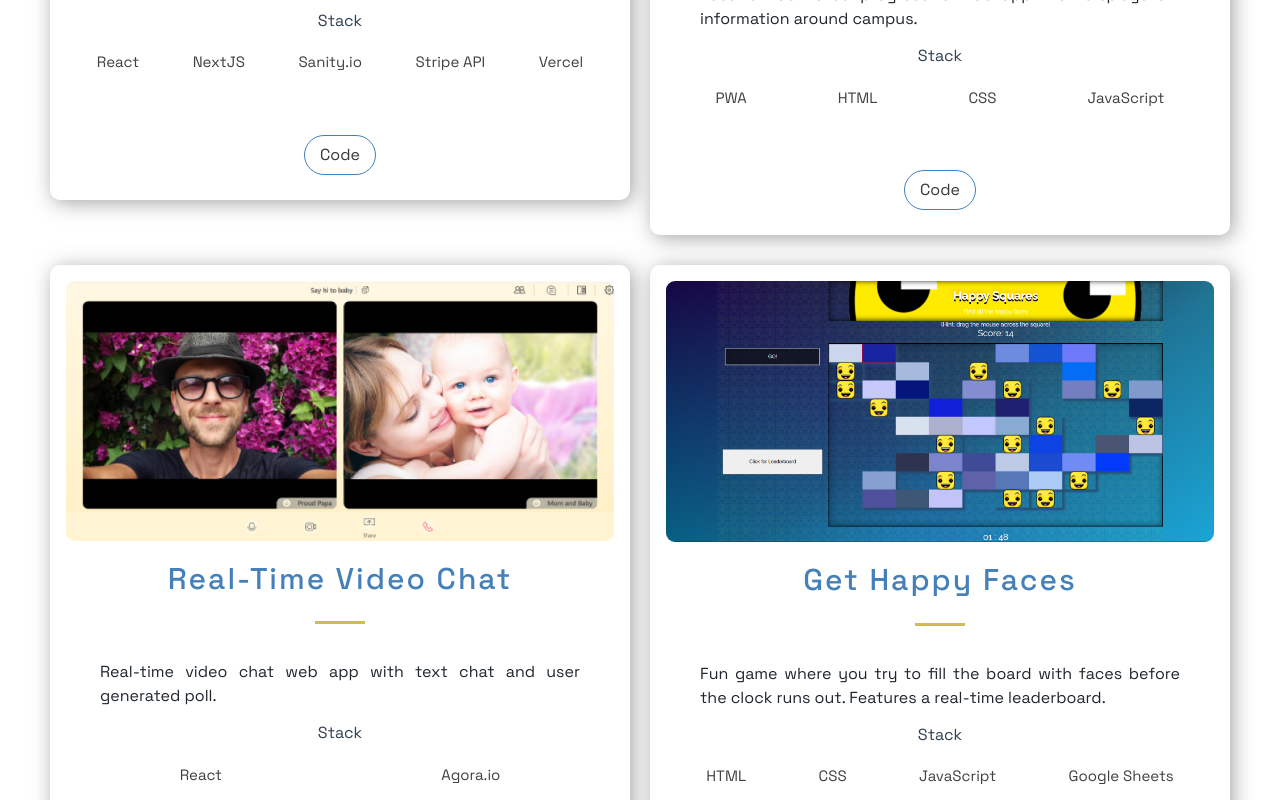
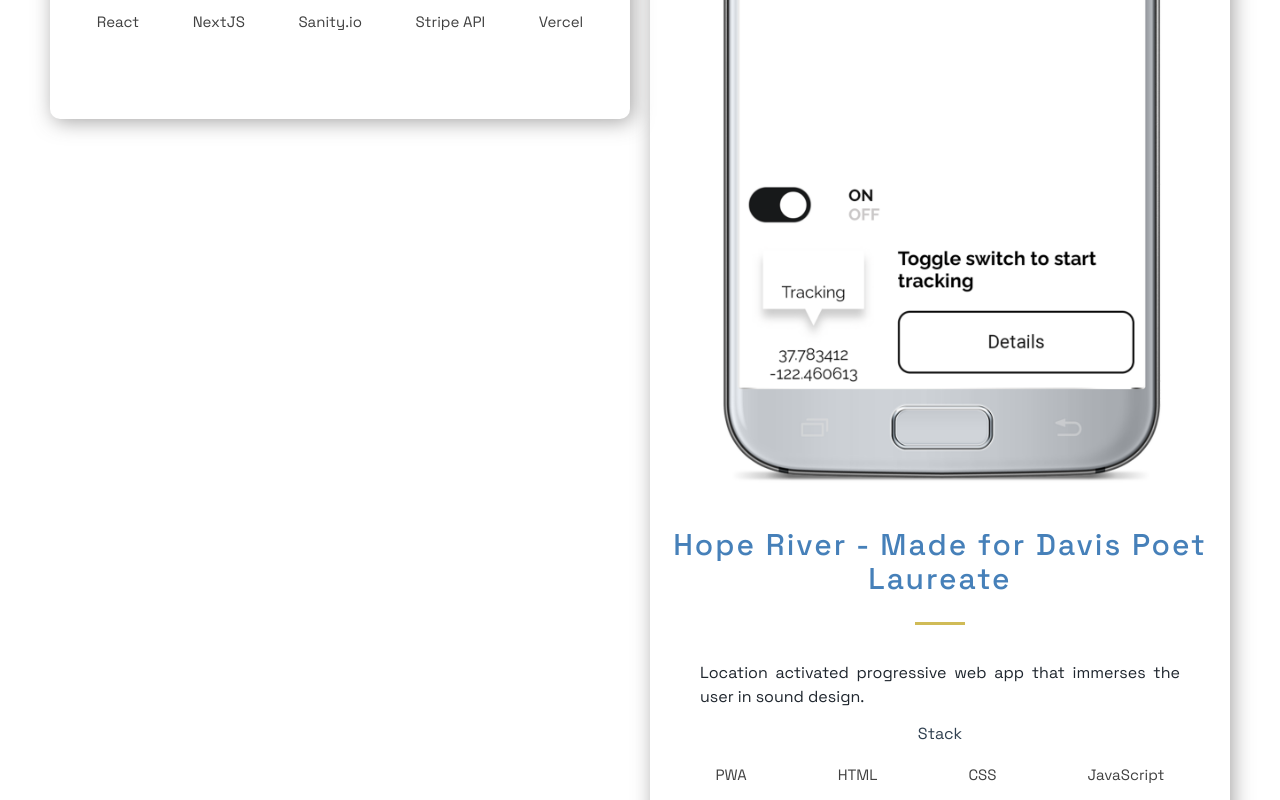
Before and after one commit to gibstock/agonzales-portfolio, a Next.js app: page / in a window 1280 px wide. Shown: the part 1420-2220 px from the top of the page. Built offline with nearby package versions, Linux system fonts and the light colour scheme.

Commit message:
Updated url, removed old projects

```diff
--- a/src/components/Projects/Projects.js
+++ b/src/components/Projects/Projects.js
@@ -37,7 +37,9 @@ const Projects = () => {
                   </TagList>
                 </div>
                 <UtilityList>
-                  <ExternalLinks href={source} target="_blank" rel='noreferrer'>Code</ExternalLinks>
+
+                  {/* {{source} !== undefined && <ExternalLinks href={source} target="_blank" rel='noreferrer'>The Code</ExternalLinks>} */}
+                  {/* <ExternalLinks href={source} target="_blank" rel='noreferrer'>Code</ExternalLinks> */}
                   {/* <ExternalLinks href={visit}>Visit</ExternalLinks> */}
                 </UtilityList>
               </FlexColCenter>
--- a/src/constants/constants.js
+++ b/src/constants/constants.js
@@ -5,7 +5,7 @@ export const projects = [
       image: '/images/stock-chops.png',
       tags: ['NextJS', 'TailwindCSS', 'React-Query','Zustand', 'Finnhub.io'],
     source: 'https://github.com/gibstock/top-16-stock-prices',
-    visit: 'https://top-16-stock-prices.vercel.app/',
+    visit: 'https://www.stockchops.com',
     id: 8,
   },
   {
@@ -36,12 +36,12 @@ export const projects = [
     id: 5,
   },
   {
-    title: 'GPS Activated Apps',
-    description:"Location activated progressive web app that displays art information around campus.",
+    title: 'Hope River - Made for Davis Poet Laureate',
+    description:"Location activated progressive web app that immerses the user in sound design.",
     image: '/images/2.png',
     tags: ['PWA', 'HTML', 'CSS', 'JavaScript'],
-    source: 'https://github.com/design-hub-arc/arc-art-walkabout',
-    visit: 'https://arc-art-walkabout-demo.netlify.app/',
+    source: 'private',
+    visit: 'https://www.agws.app/davis/hope-river',
     id: 4,
   },
   {
@@ -49,7 +49,7 @@ export const projects = [
     description: "Real-time video chat web app with text chat and user generated poll.",
       image: '/images/3.png',
       tags: ['React', 'Agora.io'],
-    source: '#',
+    // source: '#',
     visit: 'https://kcvidchat.netlify.app/create',
     id: 3,
   },
@@ -62,15 +62,15 @@ export const projects = [
   //   visit: 'https://react-what-from-app.herokuapp.com/',
   //   id: 2,
   // },
-  {
-    title: 'Get Happy Faces',
-    description: "Fun game where you try to fill the board with faces before the clock runs out. Features a real-time leaderboard.",
-    image: '/images/5.png',
-    tags: ['HTML', 'CSS', 'JavaScript', 'Google Sheets'],
-    source: 'https://github.com/gibstock/get-happy',
-    visit: 'https://get-happy.netlify.app/',
-    id: 1,
-  },
+  // {
+  //   title: 'Get Happy Faces',
+  //   description: "Fun game where you try to fill the board with faces before the clock runs out. Features a real-time leaderboard.",
+  //   image: '/images/5.png',
+  //   tags: ['HTML', 'CSS', 'JavaScript', 'Google Sheets'],
+  //   source: 'https://github.com/gibstock/get-happy',
+  //   visit: 'https://get-happy.netlify.app/',
+  //   id: 1,
+  // },
 ];
 
 export const TimeLineData = [
```
Also changed, not shown: public/images/2.png.
